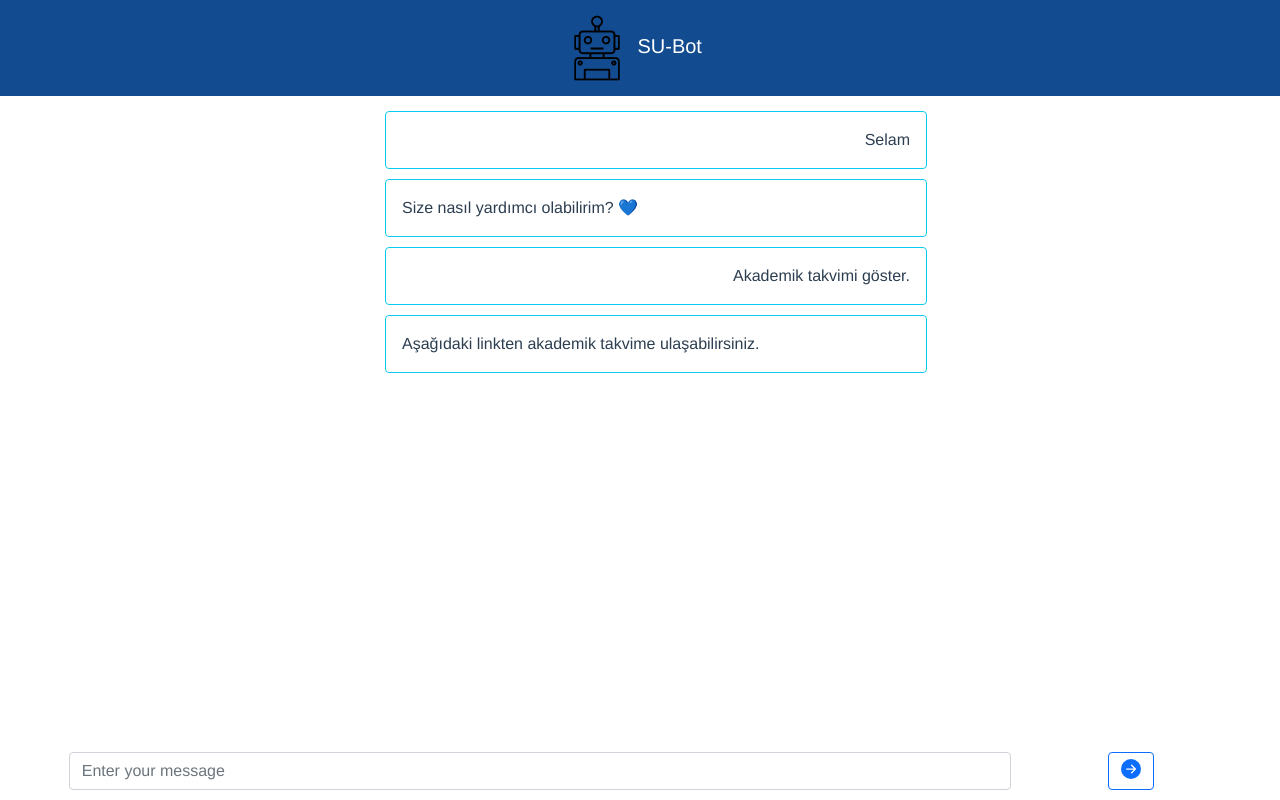
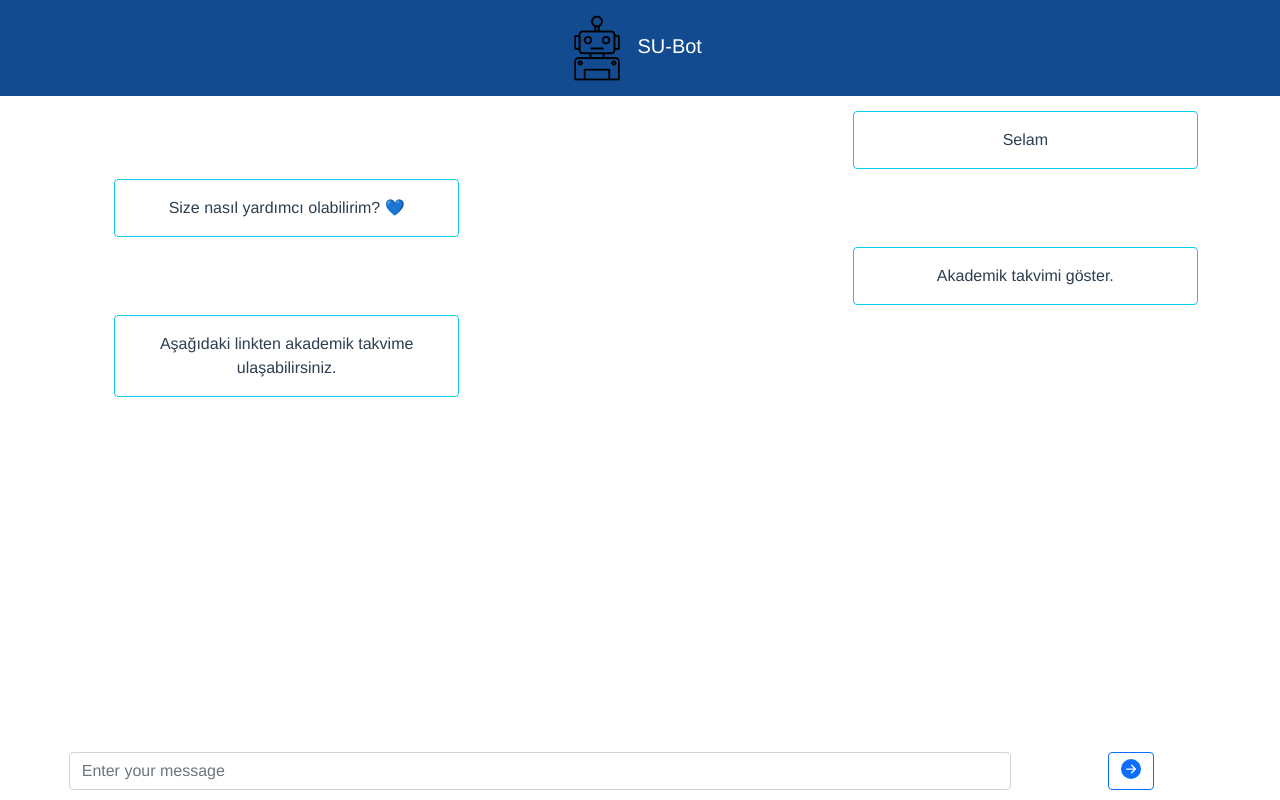
Before and after one commit to yertekin/chatbot-ui, a Vue app: page / in a window 1280 px wide. Built offline with nearby package versions, Linux system fonts and the light colour scheme; data requests are answered from the project's data file.

Commit message:
Components are createdand implemented.

```diff
--- a/src/App.vue
+++ b/src/App.vue
@@ -3,30 +3,21 @@
     <div id="nav">
       <b-navbar>
         <b-navbar-brand>
-          <img src="./assets/robot.png" width="12%" height="auto">
+          <img src="./assets/robot.png" width="12%" height="auto" />
           SU-Bot
         </b-navbar-brand>
       </b-navbar>
     </div>
     <b-container>
-      <ul>
-        <li v-for="message in messages" :key="message.id">
-            <div class="received" v-if=message.isAgent>
-              <b-card border-variant="info">
-                <b-card-text>{{message.payload}}</b-card-text>
-              </b-card>
-            </div>
-            <div class="sent" v-else>
-              <b-card border-variant="info">
-                <b-card-text>{{message.payload}}</b-card-text>
-              </b-card></div>
-        </li>
-      </ul>
+      <subot-message-container :messageList='messages'></subot-message-container>
     </b-container>
     <footer id="send-message">
       <b-row>
         <b-col cols="9">
-          <b-form-input v-model="text" placeholder="Enter your message"></b-form-input>
+          <b-form-input
+            v-model="text"
+            placeholder="Enter your message"
+          ></b-form-input>
         </b-col>
         <b-col cols="2">
           <b-button variant="outline-primary">
@@ -39,26 +30,28 @@
 </template>
 
 <script>
-import axios from 'axios'
-
+import axios from "axios";
+import MessagesContainer from './components/MessagesContainer.vue'
 
 export default {
-  name: 'App',
+  name: "App",
+  components: {
+    'subot-message-container': MessagesContainer
+  },
   mounted() {
-    axios.get('http://localhost:3000/content').then(
-      (response) => {
-        for(let key in response.data) {
-          this.messages.push(response.data[key])
-        }
+    axios.get("http://localhost:3000/content").then((response) => {
+      for (let key in response.data) {
+        this.messages.push(response.data[key]);
+      }
     });
   },
   data() {
-      return {
-        text: '',
-        messages: []
-      }
-  }
-}
+    return {
+      text: "",
+      messages: [],
+    };
+  },
+};
 </script>
 
 <style>
@@ -77,10 +70,10 @@ export default {
   background-color: #124b8f;
 }
 .navbar.navbar-expand {
-    justify-content: center;
+  justify-content: center;
 }
 .navbar.navbar-light .navbar-brand {
-    color: white;
+  color: white;
 }
 .container {
   margin-top: 15px;
@@ -99,22 +92,19 @@ html {
   justify-content: center;
 }
 ul {
-    list-style-type: none;
+  list-style-type: none;
 }
 li {
   padding-bottom: 10px;
-
 }
 .sent {
   text-align: right;
-  width: 50%;
   margin: 0 auto;
 }
 
 .received {
   text-align: left;
   margin: 0 auto;
-  width: 50%;
 }
 footer {
   padding-left: 15px;
--- /dev/null
+++ b/src/components/MessageItem.vue
@@ -0,0 +1,31 @@
+<template>
+  <div>
+      <b-row v-if="isAgent">
+        <b-col>
+          <b-card border-variant="info">
+            <b-card-text>{{ message }}</b-card-text>
+          </b-card>
+        </b-col>
+        <b-col></b-col>
+        <b-col></b-col>
+      </b-row>
+      <b-row v-else>
+        <b-col></b-col>
+        <b-col></b-col>
+        <b-col>
+          <b-card border-variant="info">
+            <b-card-text>{{ message }}</b-card-text>
+          </b-card>
+        </b-col>
+      </b-row>
+  </div>
+</template>
+
+<script>
+export default {
+    props: ['isAgent', 'message'],
+};
+</script>
+
+<style>
+</style>
--- /dev/null
+++ b/src/components/MessagesContainer.vue
@@ -0,0 +1,21 @@
+<template>
+  <ul>
+    <li v-for="message in messageList" :key="message.id">
+      <subot-message-item :isAgent="message.isAgent" :message="message.payload"></subot-message-item>
+    </li>
+  </ul>
+</template>
+
+<script>
+import MessageItem from './MessageItem.vue'
+
+export default {
+    components: {
+        'subot-message-item': MessageItem
+    },
+    props: ['messageList'],
+};
+</script>
+
+<style>
+</style>
```
